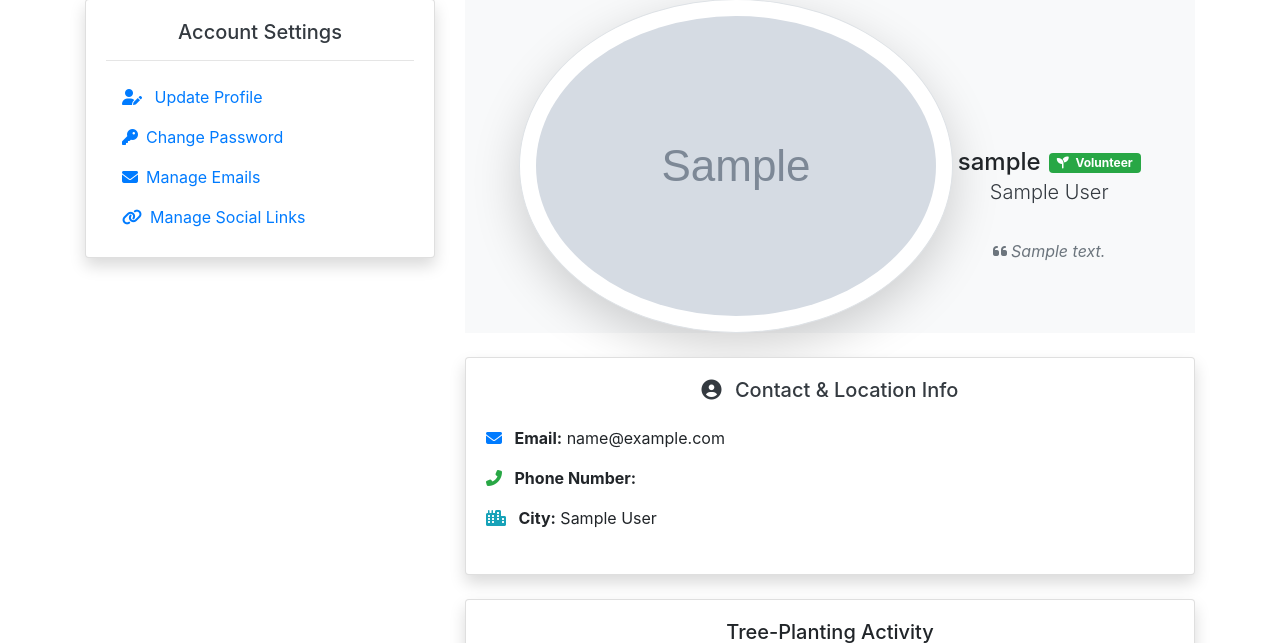
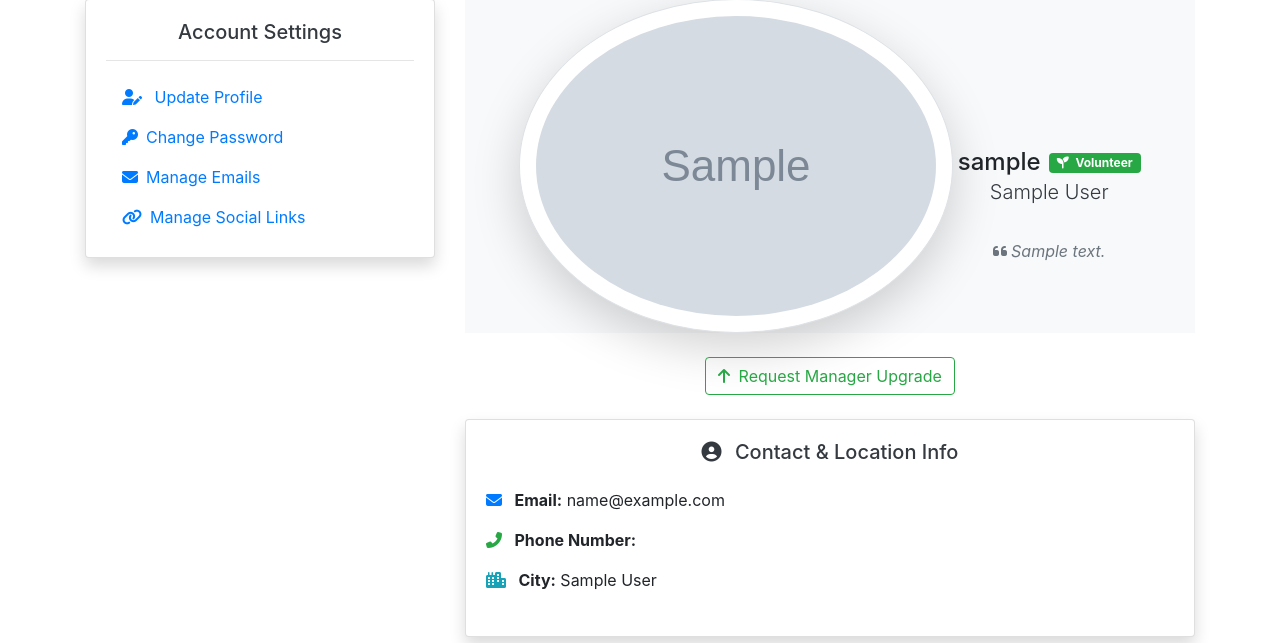
Before and after one commit to TonyXdZ/khadra, a Django app: page /users/profile/ in a window 1280 px wide. Shown: the part 133-776 px from the top of the page. Run offline with Django 5.2, Linux system fonts and the light colour scheme; a user stored in the database is signed in; tables that the repository leaves empty hold one stand-in row (values such as "Sample post"); grey boxes marked "Sample" are stand-in pictures; data that the repository does not hold is empty; parts of the project's set-up code (start-up, migrations or seed data) failed here and were passed over.

Commit message:
feat(users): add upgrade request section to profile page
-Updated profile.html to include upgrade request section.
- Volunteers now see:
    * Pending request info if they already submitted one.
    * Upgrade request button if they have no pending request.
- Managers are excluded from this section.

```diff
--- a/users/templates/users/profile.html
+++ b/users/templates/users/profile.html
@@ -82,6 +82,22 @@
         </div>
       </div>
 
+    <!-- Upgrade Request Section -->
+    {% if user.profile.account_type == "volunteer" %}
+      {% if user.profile.has_pending_upgrade_request %}
+        <div class="alert alert-info text-center shadow-sm">
+          <i class="fas fa-hourglass-half mr-1"></i>
+          {% trans "Your manager upgrade request is still pending approval." %}
+        </div>
+      {% else %}
+        <div class="text-center mb-4">
+          <a href="{% url 'upgrade-request' %}" class="btn btn-outline-success">
+            <i class="fas fa-arrow-up mr-1"></i> {% trans "Request Manager Upgrade" %}
+          </a>
+        </div>
+      {% endif %}
+    {% endif %}
+
       <!-- User Info -->
       <section class="card mb-4 shadow">
         <div class="card-body">
```
